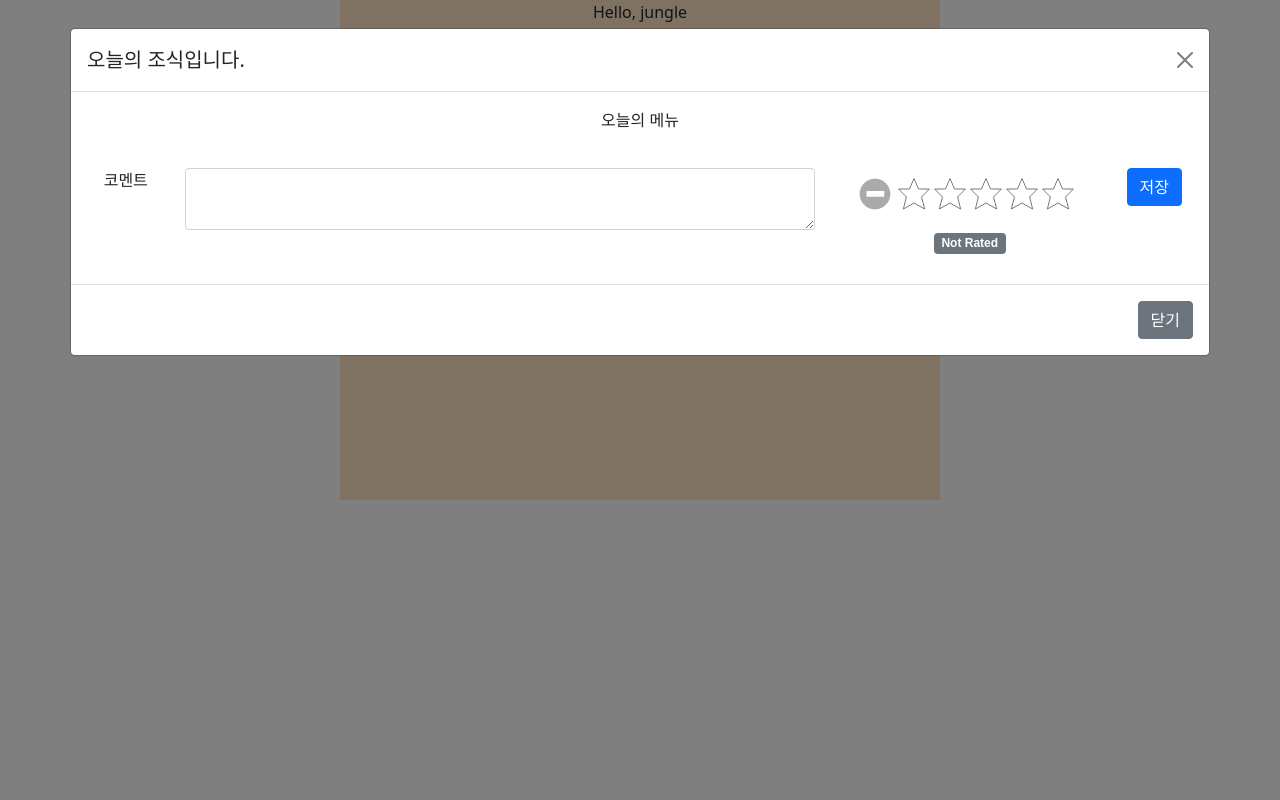
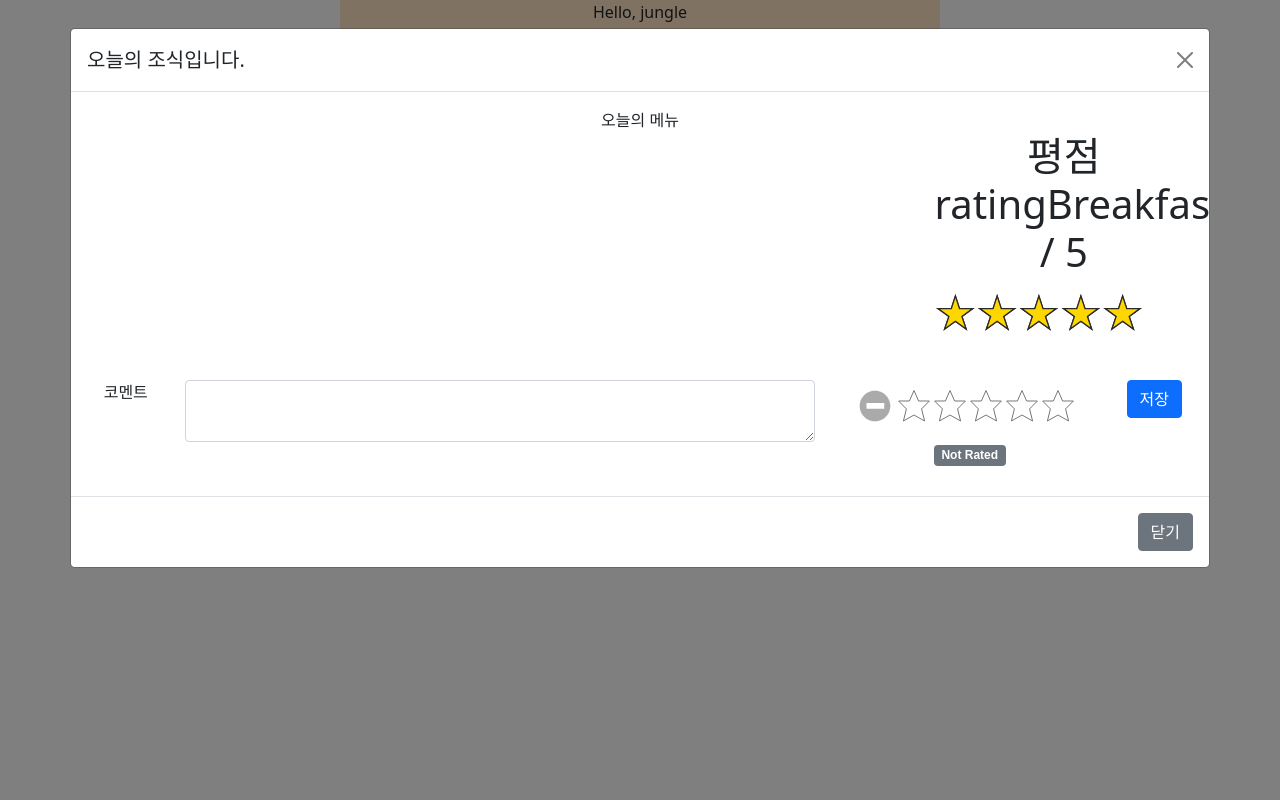
Before and after one commit to jwowo/TodaysCafeteriaMenu, a Flask app: template templates/main.html in a window 1280 px wide, after a click on "오늘의 조식". Run offline with Flask 2, Linux system fonts and the light colour scheme; the template is opened without the code that fills it, so the values that code supplies are empty; some libraries are stand-ins or nearby versions.

Commit message:
음식의 평점을 받아와서 정적으로 별모양으로 표시.

```diff
--- a/templates/main.html
+++ b/templates/main.html
@@ -84,6 +84,34 @@
         text-align: center;
         background-color: bisque;
       }
+
+      /* 정적 별 스타일 */
+      .star-ratings {
+  color: #aaa9a9;
+  position: relative;
+  unicode-bidi: bidi-override;
+  width: max-content;
+  -webkit-text-fill-color: transparent; /* Will override color (regardless of order) */
+  -webkit-text-stroke-width: 1.3px;
+  -webkit-text-stroke-color: #2b2a29;
+}
+
+.star-ratings-fill {
+  color: #fff58c;
+  padding: 0;
+  position: absolute;
+  z-index: 1;
+  display: flex;
+  top: 0;
+  left: 0;
+  overflow: hidden;
+  -webkit-text-fill-color: gold;
+}
+
+.star-ratings-base {
+  z-index: 0;
+  padding: 0;
+}
     </style>
     <script>
       function postComment() {
@@ -154,6 +182,28 @@
                       {% endfor %}
                     </ul>
                   </div>
+                  <div class="col-3">
+                    <h1>
+                      평점
+                      {% if ratingBreakfast == 0 %}
+                        0 / 5
+                      {% else %}
+                        ratingBreakfast / 5
+                      {% endif %}
+                    </h1>
+
+                    <div class="star-ratings">
+
+                      <div class="star-ratings-fill space-x-2 text-lg" style="width:{{ ratingBreakfast / 5 * 100 }}%;font-size: 40px;">
+                        <span>★</span><span>★</span><span>★</span><span>★</span><span>★</span>
+                      </div>
+
+                      <div class="star-ratings-base space-x-2 text-lg" style="font-size: 40px;">
+                        <span>★</span><span>★</span><span>★</span><span>★</span><span>★</span>
+                      </div>
+                    </div>
+
+                  </div>
                   <!-- <div class="col-3">{{breakfast_avg_rating}}</div> -->
               </div>
             </div>
```
